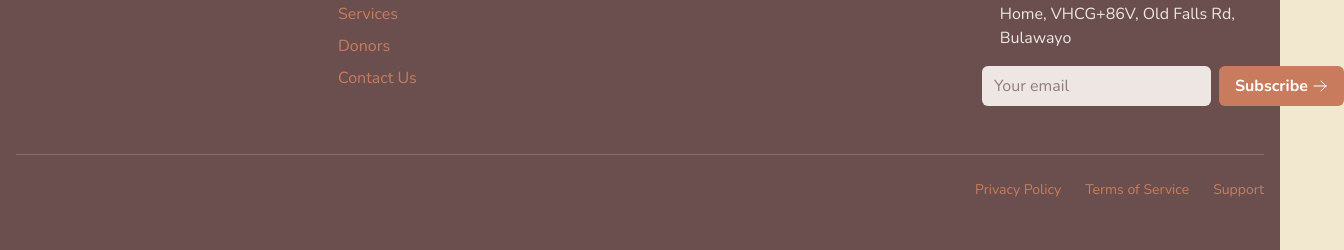
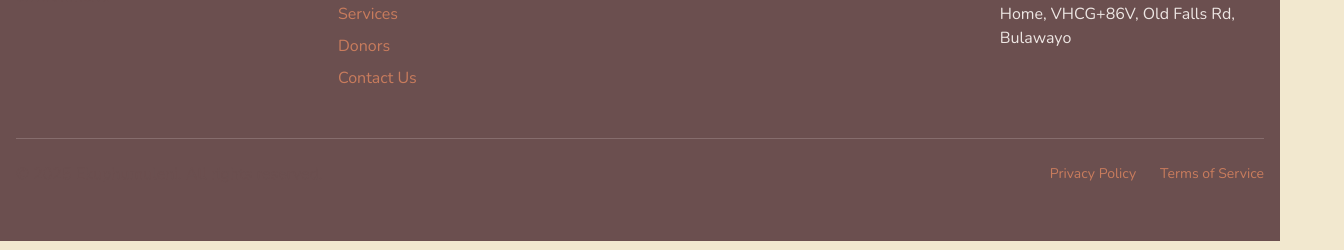
Before and after one commit to Psyfo/ekuphumuleni, a Next.js app: page / in a window 1280 px wide. Shown: the part 3891-4141 px from the top of the page, 1344 px wide, since content can reach past the window. Built offline with nearby package versions, Linux system fonts and the light colour scheme.

Commit message:
feat: simplify Footer component by removing newsletter subscription functionality and updating comments

```diff
--- a/src/components/Footer.tsx
+++ b/src/components/Footer.tsx
@@ -2,10 +2,9 @@
 
 import { motion } from 'framer-motion';
 import Link from 'next/link';
-import React, { useState } from 'react';
+import React from 'react';
 
 import {
-  ArrowRightIcon,
   EnvelopeIcon,
   MapPinIcon,
   PhoneIcon,
@@ -13,13 +12,6 @@ import {
 
 export default function Footer() {
   const year = new Date().getFullYear();
-  const [email, setEmail] = useState('');
-
-  function onSubscribe(e: React.FormEvent) {
-    e.preventDefault();
-    alert('Thank you! We will keep you updated.');
-    setEmail('');
-  }
 
   return (
     <footer className='bg-[var(--color-deep-cocoa)] text-[var(--color-off-white)]'>
@@ -143,7 +135,7 @@ export default function Footer() {
             </ul>
           </motion.nav>
 
-          {/* Contact + Newsletter */}
+          {/* Contact */}
           <motion.div
             initial={{ opacity: 0, y: 16 }}
             whileInView={{ opacity: 1, y: 0 }}
@@ -153,7 +145,7 @@ export default function Footer() {
             <h3 className='mb-3 text-[var(--color-warm-beige)] heading-3'>
               Get in Touch
             </h3>
-            <ul className='space-y-3 mb-4'>
+            <ul className='space-y-3'>
               <li className='flex items-start gap-2'>
                 <EnvelopeIcon className='mt-0.5 w-5 h-5 text-[var(--color-warm-beige)]' />
                 <a
@@ -180,34 +172,6 @@ export default function Footer() {
                 </address>
               </li>
             </ul>
-
-            <form
-              className='mt-3'
-              onSubmit={onSubscribe}
-              aria-label='Newsletter subscription'
-            >
-              <label htmlFor='newsletter-email' className='sr-only'>
-                Email address
-              </label>
-              <div className='flex gap-2'>
-                <input
-                  id='newsletter-email'
-                  type='email'
-                  required
-                  value={email}
-                  onChange={(e) => setEmail(e.target.value)}
-                  placeholder='Your email'
-                  className='flex-1 bg-[var(--color-off-white)] px-3 py-2 rounded-md focus:outline-none focus:ring-[var(--color-muted-terracotta)] focus:ring-2 text-[var(--color-deep-cocoa)] placeholder:text-[var(--color-deep-cocoa)]/70'
-                />
-                <button
-                  type='submit'
-                  className='inline-flex items-center gap-1 bg-[var(--color-muted-terracotta)] hover:opacity-90 px-4 py-2 rounded-md focus:outline-none focus:ring-[var(--color-muted-terracotta)] focus:ring-2 font-semibold text-white'
-                >
-                  Subscribe
-                  <ArrowRightIcon className='w-4 h-4' aria-hidden='true' />
-                </button>
-              </div>
-            </form>
           </motion.div>
         </div>
 
@@ -234,14 +198,6 @@ export default function Footer() {
                 Terms of Service
               </Link>
             </li>
-            <li>
-              <Link
-                href='/contact'
-                className='hover:text-[var(--color-muted-terracotta)] transition-colors'
-              >
-                Support
-              </Link>
-            </li>
           </ul>
         </div>
       </div>
```
